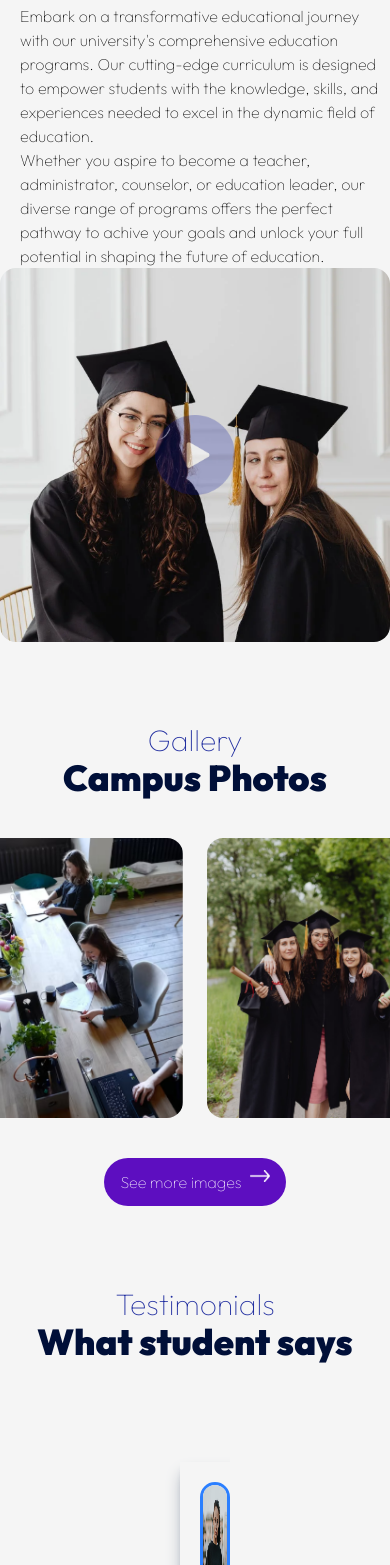
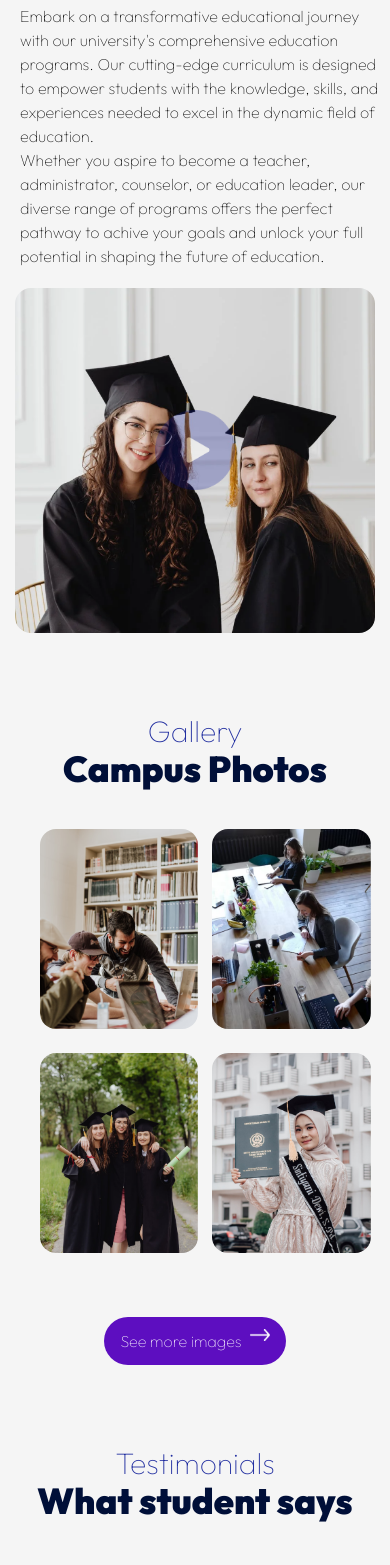
Before and after one commit to 10Pratik01/Edusity, a React (Vite) app: page / in a window 390 px wide. Shown: the part 1784-3349 px from the top of the page. Built offline with nearby package versions, Linux system fonts and the light colour scheme.

Commit message:
campus images made responsive

```diff
--- a/src/components/About/About.jsx
+++ b/src/components/About/About.jsx
@@ -5,9 +5,9 @@ import play_btn from "../../assets/play-icon.png";
 const About = () => {
   return (
     <div className="flex flex-row justify-evenly mt-30 mb-10  [@media(max-width:850px)]:flex-col " id="about">
-      <div className="relative  [@media(max-width:850px)]:basis-[100%] [@media(max-width:850px)]:order-2 [@media(max-width:850px)]:ml-auto [@media(max-width:850px)]:mr-auto">
-        <img className="rounded-2xl block w-120" src={about_img} alt="" />
-        <div className="absolute flex flex-col rounded-3xl justify-center align-middle items-center top-0 bottom-0 left-0 right-0 opacity-0  hover:opacity-100 pointer transition-opacity  [@media(max-width:850px)]:opacity-50  [@media(max-width:850px)]:ml-auto [@media(max-width:850px)]:mr-auto">
+      <div className="relative  [@media(max-width:850px)]:basis-[100%] [@media(max-width:850px)]:order-2  [@media(max-width:850px)]:ml-auto [@media(max-width:850px)]:mr-auto ">
+        <img className="rounded-2xl block w-120 [@media(max-width:650px)]:w-90 [@media(max-width:650px)]:mt-5 " src={about_img} alt="" />
+        <div className="absolute flex flex-col rounded-3xl justify-center align-middle items-center top-0 bottom-0 left-0 right-0 opacity-0  hover:opacity-100 pointer transition-opacity  [@media(max-width:1000px)]:opacity-50 [@media(max-width:850px)]:ml-auto [@media(max-width:850px)]:mr-auto">
 
         <img className="w-20 justify-center align-center " src={play_btn} alt="" />
         </div>
--- a/src/components/Campus/Campus.jsx
+++ b/src/components/Campus/Campus.jsx
@@ -8,35 +8,35 @@ import whitearr from "../../assets/white-arrow.png";
 
 const Campus = () => {
   const [hover, setHover] = useState(false);
-  useEffect
+  useEffect;
   return (
-    <div id="campus" >
+    <div id="campus" className="w-[90%] ml-auto mr-auto">
       <div
-        className="flex justify-center gap-6 mt-10 mb-10 overflow-x-hidden"
+        className="flex justify-between align-middle mt-10 mb-10 overflow-x-hidden [@media(max-width:850px)]:flex-wrap items-center ml-5 "
         id="campus_images "
       >
         <img
-          className="w-55 h-70 rounded-2xl cursor-pointer duration-75 hover:scale-105"
+          className="w-[23%] rounded-2xl cursor-pointer duration-75 hover:scale-105 [@media(max-width:850px)]:w-[48%] [@media(max-width:850px)]:mb-6"
           src={galery1}
           alt=""
         />
         <img
-          className="w-55 h-70 rounded-2xl cursor-pointer duration-75 hover:scale-105"
+          className="w-[23%] rounded-2xl cursor-pointer duration-75 hover:scale-105 [@media(max-width:850px)]:w-[48%] [@media(max-width:850px)]:mb-6"
           src={galery2}
           alt=""
         />
         <img
-          className="w-55 h-70 rounded-2xl cursor-pointer duration-75 hover:scale-105"
+          className="w-[23%] rounded-2xl cursor-pointer duration-75 hover:scale-105 [@media(max-width:850px)]:w-[48%] [@media(max-width:850px)]:mb-6"
           src={galery3}
           alt=""
         />
         <img
-          className="w-55 h-70 rounded-2xl cursor-pointer duration-75 hover:scale-105"
+          className="w-[23%]  rounded-2xl cursor-pointer duration-75 hover:scale-105 [@media(max-width:850px)]:w-[48%] [@media(max-width:850px)]:mb-6"
           src={galery4}
           alt=""
         />
       </div>
-      <div className="flex justify-center mb-10 align-center items-center mt-1/2">
+      <div className="flex justify-center mb-10 align-center items-center mt-1/2 ">
         <button className="bg-violet-800 text-white rounded-full p-4 pt-3 pb-3 flex cursor-pointer hover:scale-105 hover:bg-violet-700">
           See more images{" "}
           <div className="flex items-center">
```
